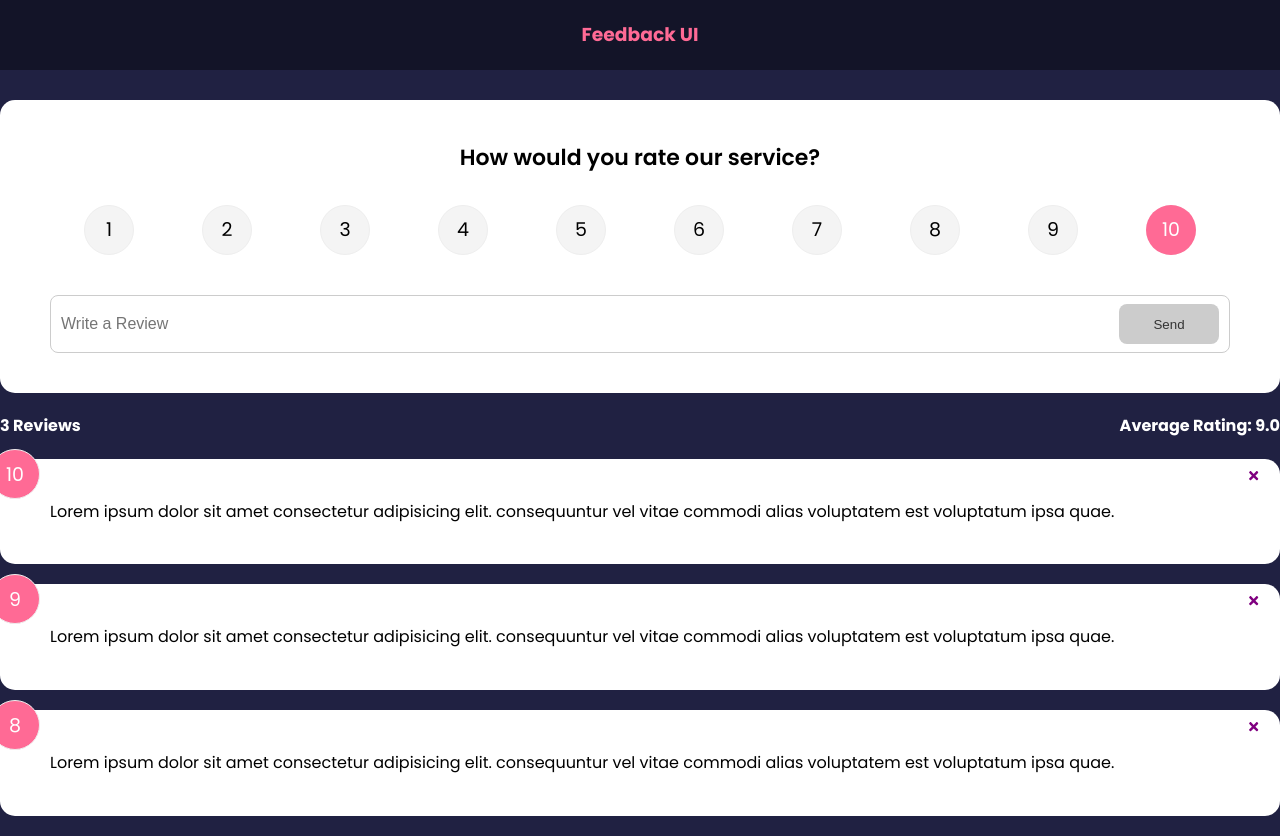
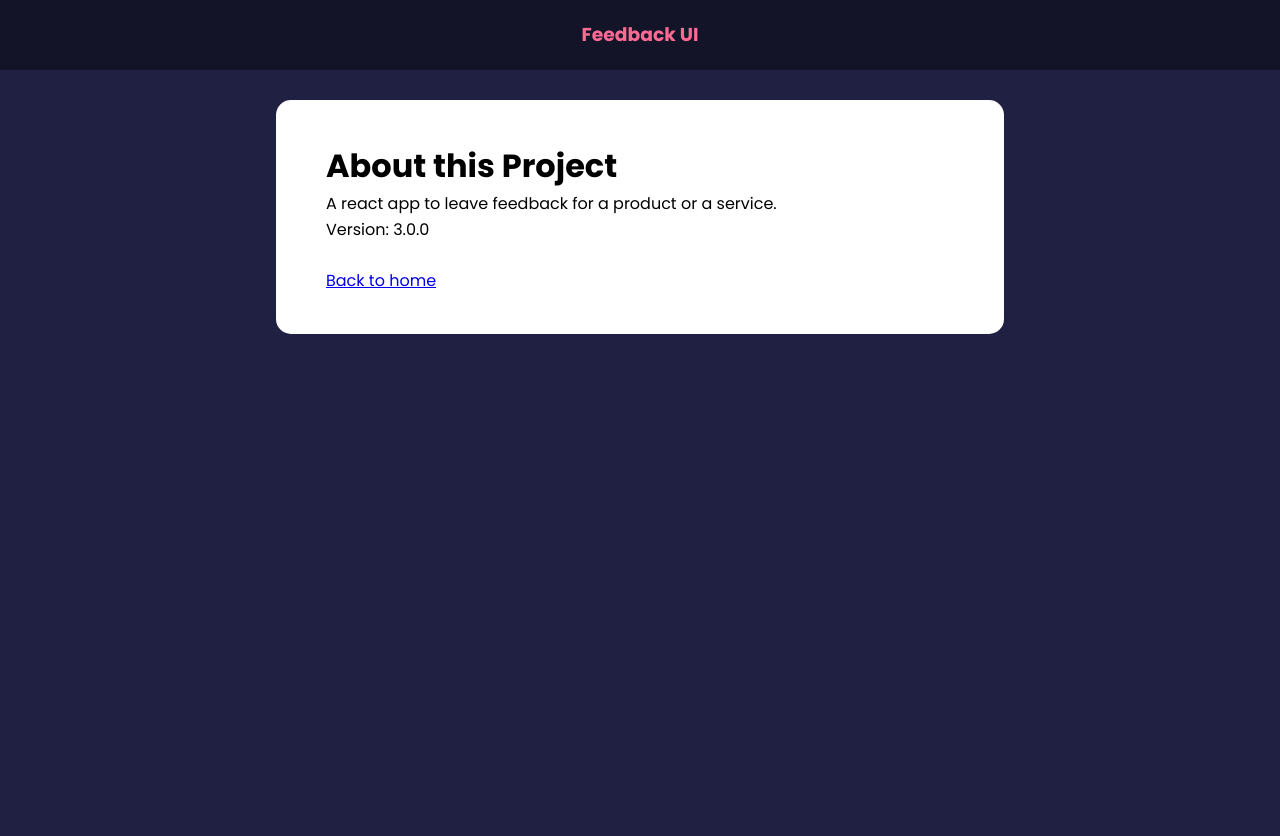
Before and after one commit to Preeyank/Feedback-App, a React (Create React App) app: page /about in a window 1280 px wide. After the commit the page ends 800 px from the top, so only its background shows below. Built offline with nearby package versions, Linux system fonts and the light colour scheme.

Commit message:
Added the about page with routing to the about page from app.js and a link which routes back to home on the about page.

```diff
--- a/package.json
+++ b/package.json
@@ -10,6 +10,7 @@
     "react": "^17.0.2",
     "react-dom": "^17.0.2",
     "react-icons": "^4.3.1",
+    "react-router-dom": "^6.3.0",
     "react-scripts": "5.0.0",
     "uuid": "^8.3.2",
     "web-vitals": "^2.1.4"
--- a/src/App.js
+++ b/src/App.js
@@ -7,6 +7,9 @@
 import Card from "./components/shared/Card";
 import FeedbackStats from "./components/FeedbackStats";
 import FeedbackForm from "./components/FeedbackForm";
+import About from "./components/Pages/About";
+import { BrowserRouter as Router, Route, Routes } from "react-router-dom";
+
 function App() {
   const [feedback, setFeedback] = useState(FeedbackData);
   const addFeedback = (newFeedback) => {
@@ -20,13 +23,30 @@
     }
   };
   return (
-    <>
+    <Router>
       <Header />
-      <FeedbackForm handleAdd={addFeedback} />
-      <FeedbackStats feedback={feedback} />
-      <div className="contained"></div>
-      <FeedbackList feedback={feedback} handleDelete={deleteFeedback} />
-    </>
+      <div className="container">
+        <Routes>
+          <Route
+            exact
+            path="/"
+            element={
+              <>
+                <FeedbackForm handleAdd={addFeedback} />
+                <FeedbackStats feedback={feedback} />
+
+                <FeedbackList
+                  feedback={feedback}
+                  handleDelete={deleteFeedback}
+                />
+              </>
+            }
+          ></Route>
+
+          <Route path="/about" element={<About />} />
+        </Routes>
+      </div>
+    </Router>
   );
 }
 export default App;
--- /dev/null
+++ b/src/components/Pages/About.jsx
@@ -0,0 +1,16 @@
+import React from "react";
+import Card from "../shared/Card";
+
+function About() {
+  return (
+    <Card>
+      <h1>About this Project</h1>
+      <p>A react app to leave feedback for a product or a service.</p>
+      <p>Version: 3.0.0</p>
+      <br></br>
+      <a href="/">Back to home</a>
+    </Card>
+  );
+}
+
+export default About;
```
Also changed, not shown: 1 other file (tests, documents, lock files or other folders).
